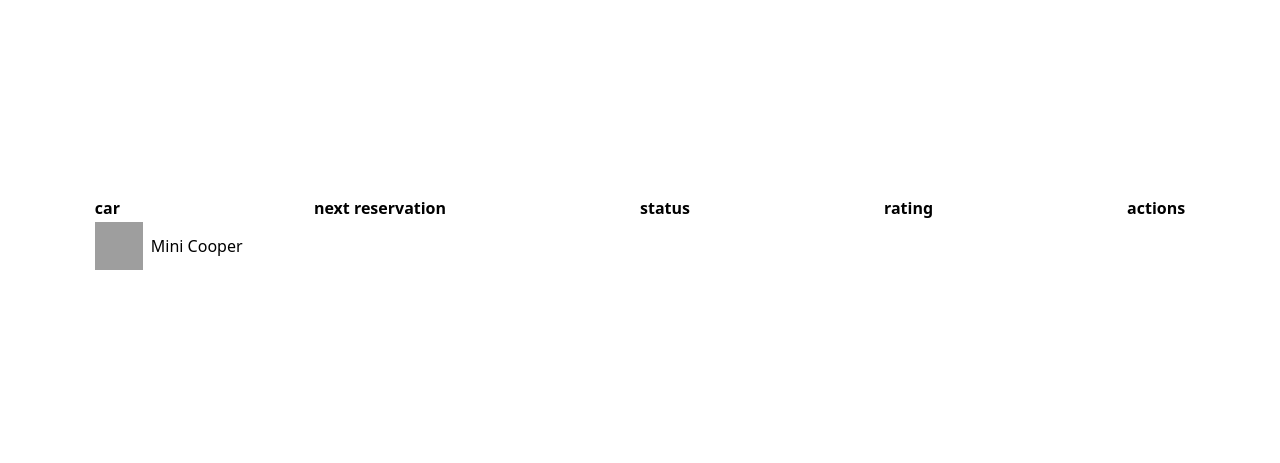
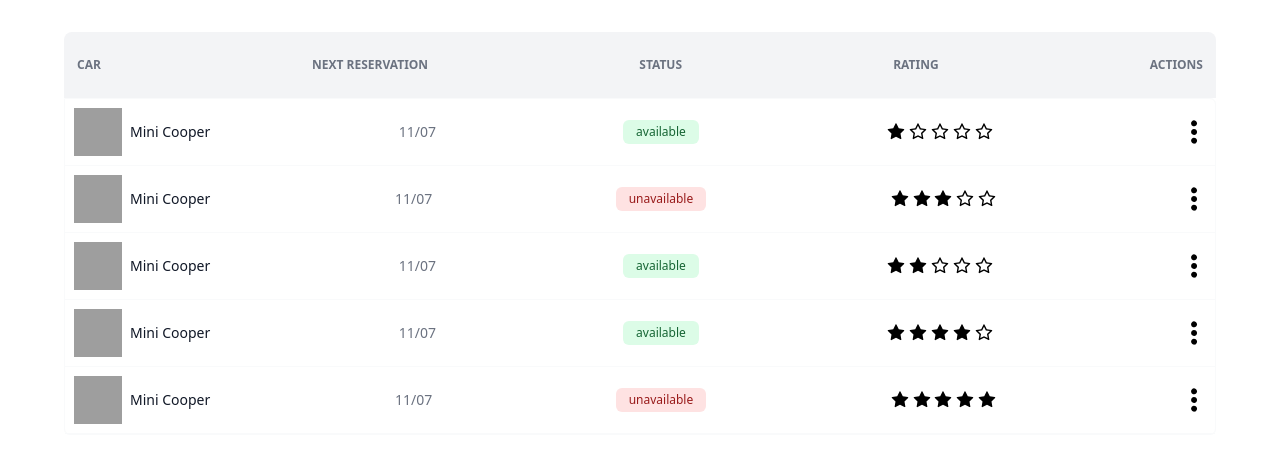
Before and after one commit to apolomoraes/teste-tecnico-front, a Next.js app: page / in a window 1280 px wide. Shown: the part 167-630 px from the top of the page. Built offline with nearby package versions, Linux system fonts and the light colour scheme; grey boxes are pictures that could not be loaded.

Commit message:
finished desktop version

```diff
--- a/app/(home)/page.tsx
+++ b/app/(home)/page.tsx
@@ -3,22 +3,24 @@ import TableContent from "../_components/table-content";
 
 const Home = () => {
   return (
-    <main>
-      <div className="min-h-screen flex justify-center items-center">
-        <table>
-          <thead>
-            <tr className="hidden md:flex gap-48">
-              <th>car</th>
-              <th>next reservation</th>
-              <th>status</th>
-              <th>rating</th>
-              <th>actions</th>
+    <main >
+      <div className="h-screen w-full flex justify-center items-center">
+        <table className="flex flex-col md:w-[90%]">
+          <thead className="rounded-t-lg md:bg-gray-100 md:py-6 md:px-3">
+            <tr className="hidden md:flex justify-between md:w-full z-50">
+              <th className="text-gray-500 text-xs uppercase">car</th>
+              <th className="text-gray-500 text-xs uppercase w-fit">next reservation</th>
+              <th className="text-gray-500 text-xs uppercase">status</th>
+              <th className="text-gray-500 text-xs uppercase">rating</th>
+              <th className="text-gray-500 text-xs uppercase">actions</th>
             </tr>
           </thead>
-          <tbody>
-            <tr className="flex flex-col gap-4">
-              <TableContent />
-            </tr>
+          <tbody className="flex flex-col gap-2 md:block md:w-full md:border md:rounded-es-md md:rounded-e-md md:border-gray-50">
+            <TableContent rating={1} available={true}/>
+            <TableContent rating={3} available={false}/>
+            <TableContent rating={2} available={true}/>
+            <TableContent rating={4} available={true}/>
+            <TableContent rating={5} available={false}/>
           </tbody>
         </table>
       </div>
--- a/app/_components/rating.tsx
+++ b/app/_components/rating.tsx
@@ -1,6 +1,6 @@
 import { AiOutlineStar, AiFillStar } from "react-icons/ai";
 
-interface RatingProps {
+export interface RatingProps {
   rating: number
 }
 const Rating = ({ rating }: RatingProps) => {
--- a/app/_components/table-content.tsx
+++ b/app/_components/table-content.tsx
@@ -4,34 +4,50 @@ import Image from "next/image";
 import Rating from "./rating";
 import { SlOptionsVertical } from "react-icons/sl";
 
-const TableContent = () => {
+interface TableContentProps {
+  rating: number;
+  available: boolean;
+}
+
+const TableContent = ({rating, available}: TableContentProps) => {
   return (
     <>
-      <td className="flex gap-5 border-b border-gray-300 pb-2 md:hidden">
+      <tr className="md:hidden">
+        <td className="flex gap-5 border-b border-gray-100 pb-2">
           <div className="flex items-end gap-3">
             <div className="relative h-[5rem] w-[6rem]">
               <Image src="/car.png" fill alt="imagem"/>
             </div>
-
             <div className="flex flex-col">
-          <h2 className="mt-[0.5rem] font-bold text-lg">Mini Cooper 2020</h2>
-          <p className="mb-[0.8rem] text-sm text-gray-400">Next reservation: 11/07</p>
+              <h2 className="font-semibold text-base text-gray-900">Mini Cooper 2020</h2>
+              <p className="mb-[0.8rem] mt-[0.5rem] text-gray-500 text-xs">Next reservation: 11/07</p>
               <Rating rating={5} />
             </div>
           </div>
+          <SlOptionsVertical className="size-[20px]"/>
+        </td>
+      </tr>
 
-      <SlOptionsVertical className="flex content-start"/>
-    </td>
-
-      <td className="hidden md:block">
-        <div className="flex items-center gap-[0.5rem]">
+      <tr className="hidden md:flex items-center justify-between px-2 py-2 border-b border-gray-50">
+        <td className="flex items-center justify-center">
+          <div className="flex items-center gap-2">
             <div className="relative h-[3rem] w-[3rem] ">
               <Image src="/car.png" fill alt="imagem"/>
             </div>
-
-          <h2>Mini Cooper</h2>
+            <h2 className="text-sm text-gray-900">Mini Cooper</h2>
           </div>
         </td>
+        <td className="text-gray-500 text-sm">11/07</td>
+
+        <td className={available ? 'text-green-800 bg-green-100 text-xs text-center font-medium  rounded-md py-1 px-[0.8rem]' : 'text-red-800 bg-red-100 text-xs text-center font-medium  rounded-md py-1 px-[0.8rem]'}>{available ? 'available' : 'unavailable'}</td>
+
+        <td className="">
+          <Rating rating={rating} />
+        </td>
+        <td>
+          <SlOptionsVertical className="size-[24px]"/>
+        </td>
+      </tr>
     </>
   );
 }
```
Lines whose indentation alone changed are shown as unchanged.
